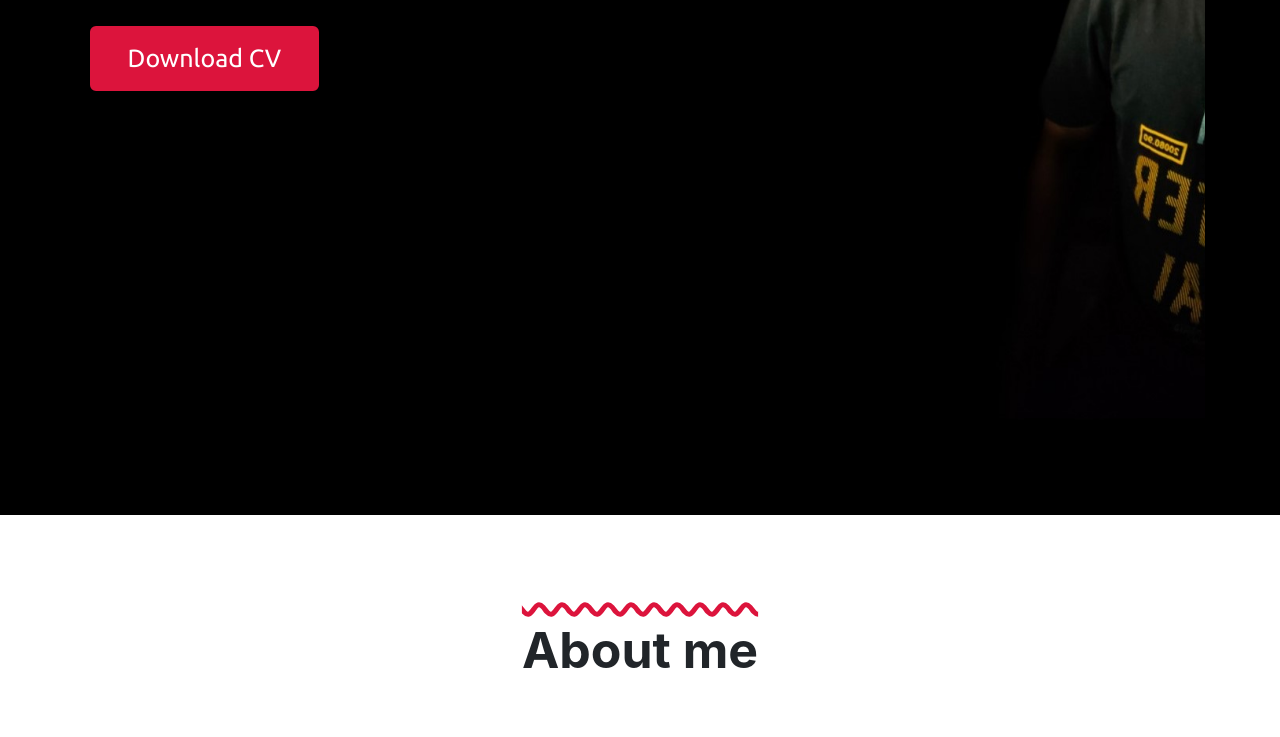
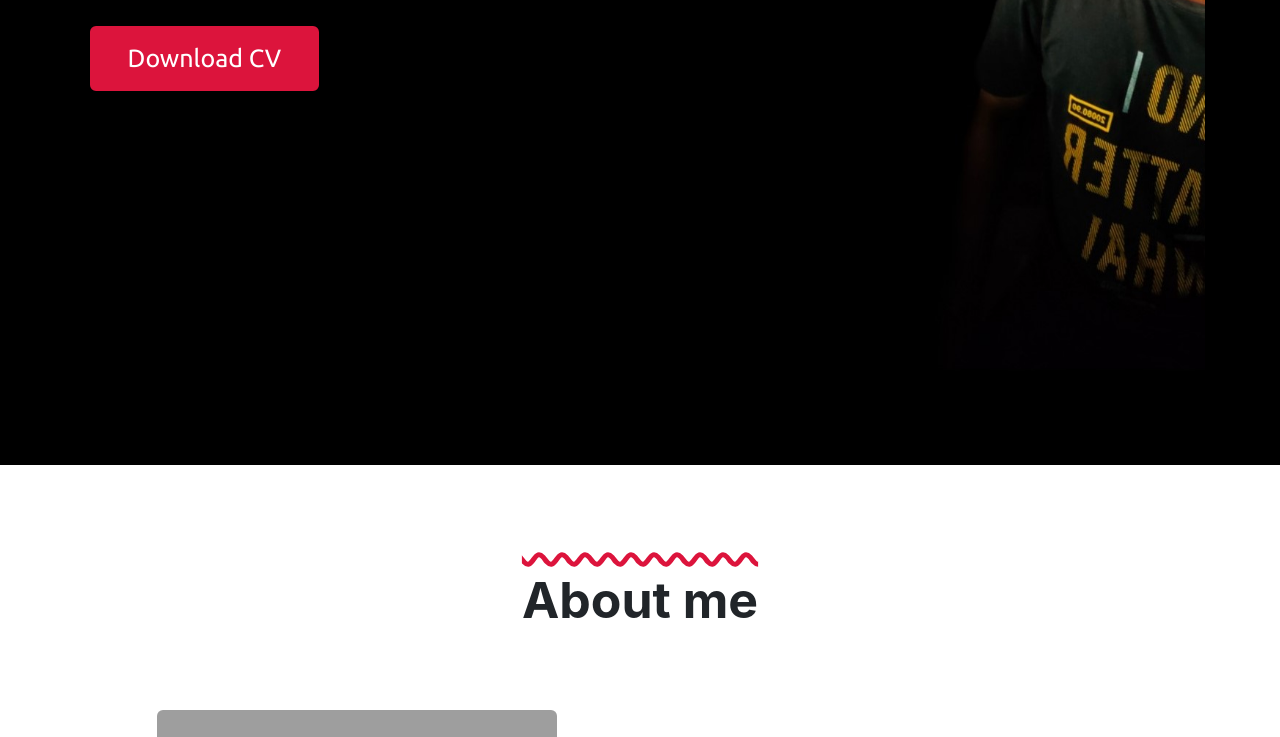
Before and after one commit to crystalkishore007/crystalkishore007.github.io, a website: page index.html in a window 1280 px wide. Shown: the part 424-1161 px from the top of the page. Drawn offline with nearby package versions, Linux system fonts and the light colour scheme; grey boxes are pictures that could not be loaded; files whose address does not match are found by name.

Commit message:
Leet see

```diff
--- a/index.html
+++ b/index.html
@@ -73,7 +73,7 @@
   margin-top: 10px ;
   background-image: url(banner2.jpg);
   background-size: cover;
-  height: 750px;
+  height: 700px;
   background-repeat: no-repeat;
  background-origin: border-box;
 font-family: 'Ubuntu', sans-serif;
```
